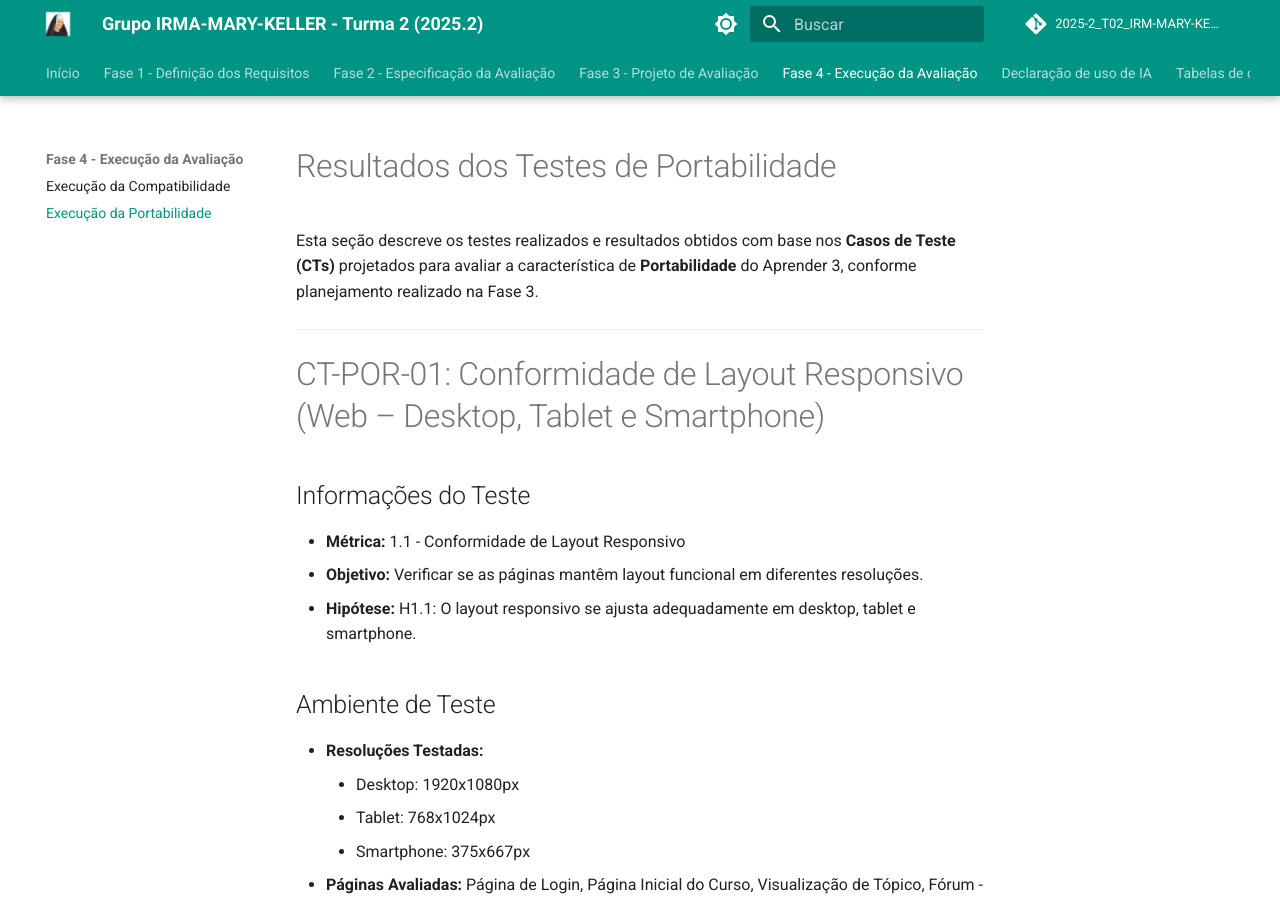
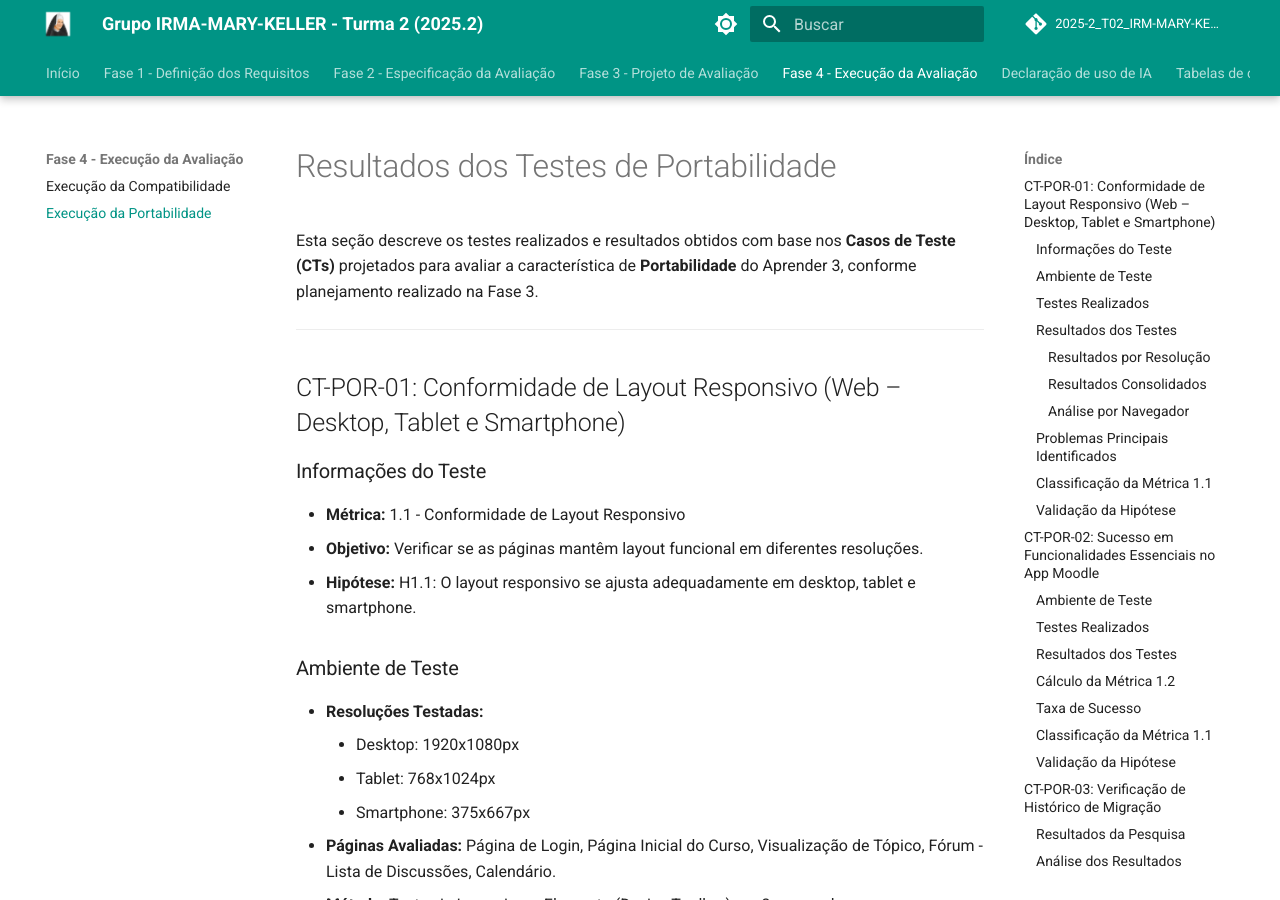
Before and after one commit to FCTE-Qualidade-de-Software-1/2025-2_T02_IRM-MARY-KELLER, an MkDocs documentation site: the page built from docs/fase_4/portabilidade.md, in a window 1280 px wide and 900 px high. Built offline with MkDocs 1.6.1 and Material for MkDocs 9.7.7, drawn with Linux system fonts in a browser that asks for light colours; comment, search, counter and statistics services are not loaded.

Commit message:
fix: arquitetura md portabilidade fase 4

```diff
--- a/docs/fase_4/portabilidade.md
+++ b/docs/fase_4/portabilidade.md
@@ -4,14 +4,14 @@ Esta seção descreve os testes realizados e resultados obtidos com base nos **C
 
 ---
 
-# CT-POR-01: Conformidade de Layout Responsivo (Web – Desktop, Tablet e Smartphone)
+## CT-POR-01: Conformidade de Layout Responsivo (Web – Desktop, Tablet e Smartphone)
 
-## Informações do Teste
+### Informações do Teste
 - **Métrica:** 1.1 - Conformidade de Layout Responsivo
 - **Objetivo:** Verificar se as páginas mantêm layout funcional em diferentes resoluções.
 - **Hipótese:** H1.1: O layout responsivo se ajusta adequadamente em desktop, tablet e smartphone.
 
-## Ambiente de Teste
+### Ambiente de Teste
 - **Resoluções Testadas:**
     - Desktop: 1920x1080px
     - Tablet: 768x1024px
@@ -19,7 +19,7 @@ Esta seção descreve os testes realizados e resultados obtidos com base nos **C
 - **Páginas Avaliadas:** Página de Login, Página Inicial do Curso, Visualização de Tópico, Fórum - Lista de Discussões, Calendário.
 - **Método:** Teste via Inspecionar Elemento (Device Toolbar) em 3 navegadores.
 
-## Testes Realizados
+### Testes Realizados
 
 O video da execução do teste está disponível a seguir:
 
@@ -33,9 +33,9 @@ O video da execução do teste está disponível a seguir:
 
 ---
 
-## Resultados dos Testes
+### Resultados dos Testes
 
-### Resultados por Resolução
+#### Resultados por Resolução
 
 **Desktop (1920x1080px):**
 - **Conformidade:** 15/15 (100%)
@@ -57,14 +57,14 @@ O video da execução do teste está disponível a seguir:
     - Fórum (todos navegadores): Tabela não responsiva, colunas sobrepostas, avatares distorcidos.
     - Calendário (Chrome, Firefox): Grade completamente ilegível, eventos não clicáveis.
 
-### Resultados Consolidados
+#### Resultados Consolidados
 
 - **Total de Combinações:** 45
 - **Conformes:** 32
 - **Não Conformes:** 13
 - **Taxa de Conformidade Geral:** 71,11%
 
-### Análise por Navegador
+#### Análise por Navegador
 
 | Navegador | Conformidade | Classificação |
 | :--- | :--- | :--- |
@@ -72,7 +72,7 @@ O video da execução do teste está disponível a seguir:
 | Firefox | 11/15 (73,33%) | Regular |
 | Edge | 10/15 (66,67%) | Regular |
 
-## Problemas Principais Identificados
+### Problemas Principais Identificados
 
 1. **Página Inicial - Mobile:** Blocos laterais não colapsam, conteúdo empurrado, scroll horizontal, menu não converte.
 2. **Fórum - Mobile/Tablet:** Tabela não responsiva, avatares distorcidos, imagens excedem viewport, sobreposição de texto.
@@ -80,7 +80,7 @@ O video da execução do teste está disponível a seguir:
 4. **Visualização de Tópico - Mobile:** Imagens não ajustam à largura, scroll horizontal, colapso de textos.
 5. **Página Inicial - Tablet Edge:** Blocos laterais sobrepõem conteúdo.
 
-## Classificação da Métrica 1.1
+### Classificação da Métrica 1.1
 
 Critérios (ISO/IEC 25010):
 - 90%: Excelente
@@ -90,7 +90,7 @@ Critérios (ISO/IEC 25010):
 
 **Resultado: 71,11% - REGULAR**
 
-## Validação da Hipótese
+### Validação da Hipótese
 
 **H1.1: REFUTADA**
 
@@ -98,16 +98,16 @@ O layout se ajusta adequadamente apenas em desktop (100%). Em tablet apresentou
 
 ---
 
-# CT-POR-02: Sucesso em Funcionalidades Essenciais no App Moodle
+## CT-POR-02: Sucesso em Funcionalidades Essenciais no App Moodle
 
-## Ambiente de Teste
+### Ambiente de Teste
 
 - **Dispositivo:** Pixel 9 Pro (Emulado)
 - **Sistema Operacional:** Android 16.0 ("Baklava")
 - **Versão do App Moodle:** 5.0.0 (atualizado em 27/06/2025)
 - **Conexão:** Dados móveis (emulado)
 
-## Testes Realizados
+### Testes Realizados
 
 O video da execução do teste está disponível a seguir:
 
@@ -121,7 +121,7 @@ O video da execução do teste está disponível a seguir:
 
 ---
 
-## Resultados dos Testes
+### Resultados dos Testes
 
 | Categoria                  | Funcionalidade/Item       | Status  | Observações                                                      |
 | -------------------------- | ------------------------- | ------- | ---------------------------------------------------------------- |
@@ -146,7 +146,7 @@ O video da execução do teste está disponível a seguir:
 
 ---
 
-## Cálculo da Métrica 1.2
+### Cálculo da Métrica 1.2
 
 | Funcionalidade            | Status  | Considerada no Cálculo |
 | ------------------------- | ------- | ---------------------- |
@@ -158,7 +158,7 @@ O video da execução do teste está disponível a seguir:
 
 Total de Funcionalidades Testadas: **5**
 
-## Taxa de Sucesso
+### Taxa de Sucesso
 
 - **Login:** 100% (1/1)
 - **Visualização de Conteúdos:** 85,7% (6/7)
@@ -172,7 +172,7 @@ Taxa de Sucesso = (100% + 85,7% + 100% + 100% + 100%) ÷ 5 = 97,14%
 
 ---
 
-## Classificação da Métrica 1.1
+### Classificação da Métrica 1.1
 
 Conforme critérios definidos na Fase 2:
 
@@ -187,7 +187,7 @@ Classificação Obtida: **Excelente**
 
 ---
 
-## Validação da Hipótese
+### Validação da Hipótese
 
 **H1.2: VALIDADA**
 
@@ -195,9 +195,9 @@ O acesso via aplicativo oficial do Moodle é uma alternativa viável e funcional
 
 ---
 
-# CT-POR-03: Verificação de Histórico de Migração
+## CT-POR-03: Verificação de Histórico de Migração
 
-## Resultados da Pesquisa
+### Resultados da Pesquisa
 
 **Tabela de Fontes de Evidência**
 
@@ -208,7 +208,7 @@ O acesso via aplicativo oficial do Moodle é uma alternativa viável e funcional
 
 ---
 
-## Análise dos Resultados
+### Análise dos Resultados
 
 **Linha do Tempo da Evolução do Moodle na UnB**
 
@@ -252,13 +252,13 @@ Assim como a futura atualização planejada para o Moodle 4.0, essas mudanças i
 
 ---
 
-## Cálculo da Métrica 2.1
+### Cálculo da Métrica 2.1
 
 - **Sim:** foi encontrada evidência clara de migração bem-sucedida
 
 ---
 
-## Validação da Hipótese
+### Validação da Hipótese
 
 **H2.1: VALIDADA**
 
@@ -300,16 +300,16 @@ Classificação Obtida: **Excelente** -->
 
 ---
 
-# CT-POR-04: Sucesso na Configuração do App Moodle por Novos Usuários
+## CT-POR-04: Sucesso na Configuração do App Moodle por Novos Usuários
 
-## Testes Realizados
+### Testes Realizados
 
 - Grupo de 3 usuários de teste sem experiência prévia com o app Moodle e que não são estudantes da UnB.
 - Dispositivos móveis (Android/iOS), um por participante.
 
 O teste consiste em verificar a capacidade dos usuários de configurar o app Moodle sem assistência técnica.
 
-## Resultados dos Testes
+### Resultados dos Testes
 
 Os resultados dos testes mostraram que 100% dos usuários conseguiram configurar o app Moodle sem assistência técnica. A seguir está linkado o vídeo da gravação de tela dos smartphones realizados durante os testes. Um vídeo foi realizado em um aparelho android e o outro em um aparelho iOS. O terceiro teste também foi realizado em um smartphone iOS e como obteve o mesmo resultado não se fez necessário adicionar seu vídeo, por já possuir um video praticamente igual
 
@@ -321,20 +321,20 @@ Os resultados dos testes mostraram que 100% dos usuários conseguiram configurar
     </iframe>
 </div>
 
-## Cálculo da Métrica
+### Cálculo da Métrica
 Taxa de Sucesso na Configuração do App por Novos Usuários = (3 / 3) x 100 = 100%. Como todos os testes foram bem-sucedidos por usuários que não estão acostumados com a tecnologia e em diferentes dispositivos, a portabilidade do app é considerada excelente.
 
 Classificação Obtida: **Excelente**
 
 ---
 
-# CT-POR-05: Verificação de Dependências de Navegador (Navegador Limpo)
+## CT-POR-05: Verificação de Dependências de Navegador (Navegador Limpo)
 
-## Testes Realizados
+### Testes Realizados
 
 O teste consistiu em verificar se o Aprender 3 funciona corretamente em um navegador limpo, simulado a partir de uma guia anônima, sem extensões ou dados de sessão.
 
-## Resultados dos Testes
+### Resultados dos Testes
 
 Os resultados dos testes mostraram que as funções listadas no teste funcionam corretamente no Aprender 3 em um navegador limpo, sem a necessidade da instalação de plugins adicionais ou de configurações específicas, demonstrando alta portabilidade. O teste foi realizado em uma guia anônima do Google Chrome e realizou todas as funcionalidades listadas na fase 3. O vídeo do teste encontra-se disponível abaixo.
 
@@ -346,7 +346,7 @@ Os resultados dos testes mostraram que as funções listadas no teste funcionam
     </iframe>
 </div>
 
-## Cálculo da Métrica
+### Cálculo da Métrica
 
 De acordo com a métrica binária definida, como nenhuma plugin ou extensão adicional foi necessária para o funcionamento correto, a verificação de dependências de navegador foi bem-sucedida e o sistema foi classificado com **Excelente (Portável)**, por não exigir dependências adicionais em nenhuma das tarefas de teste descritas.
 
```
